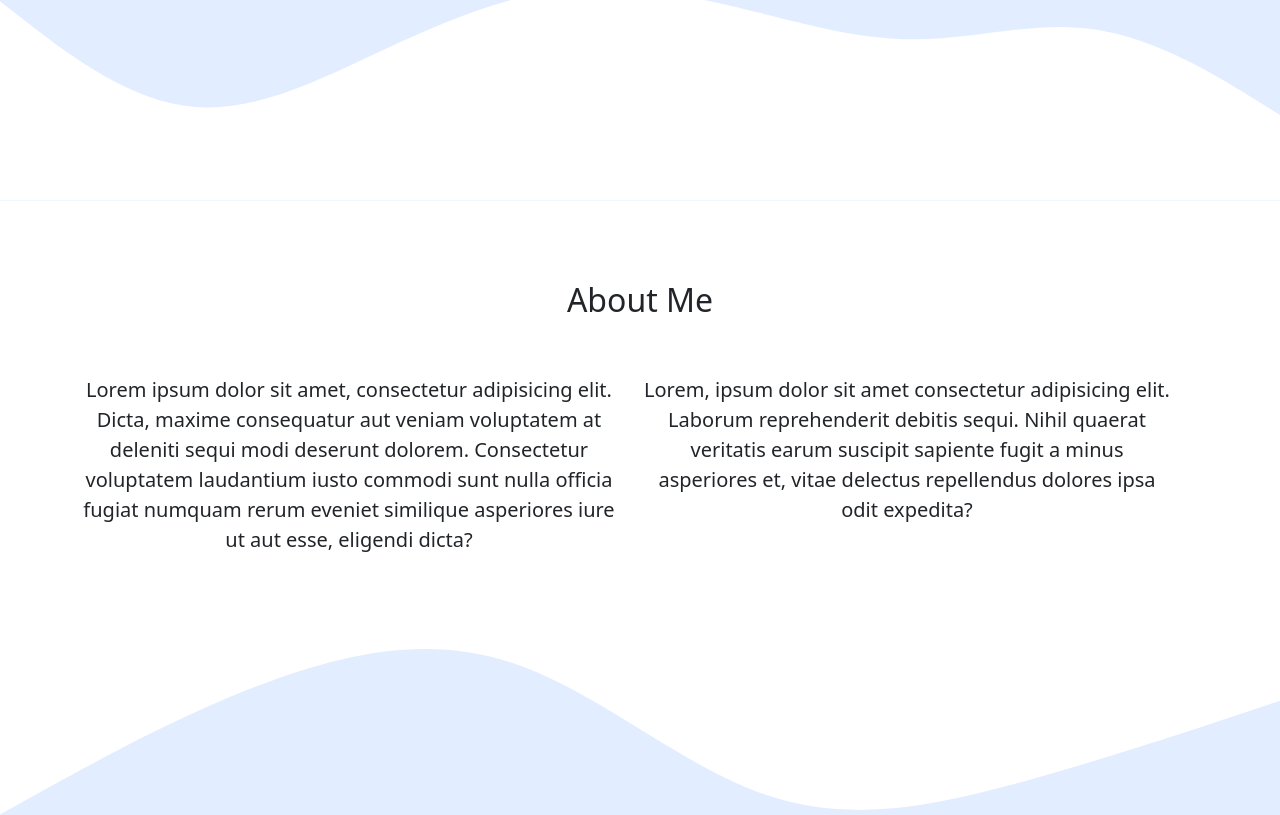
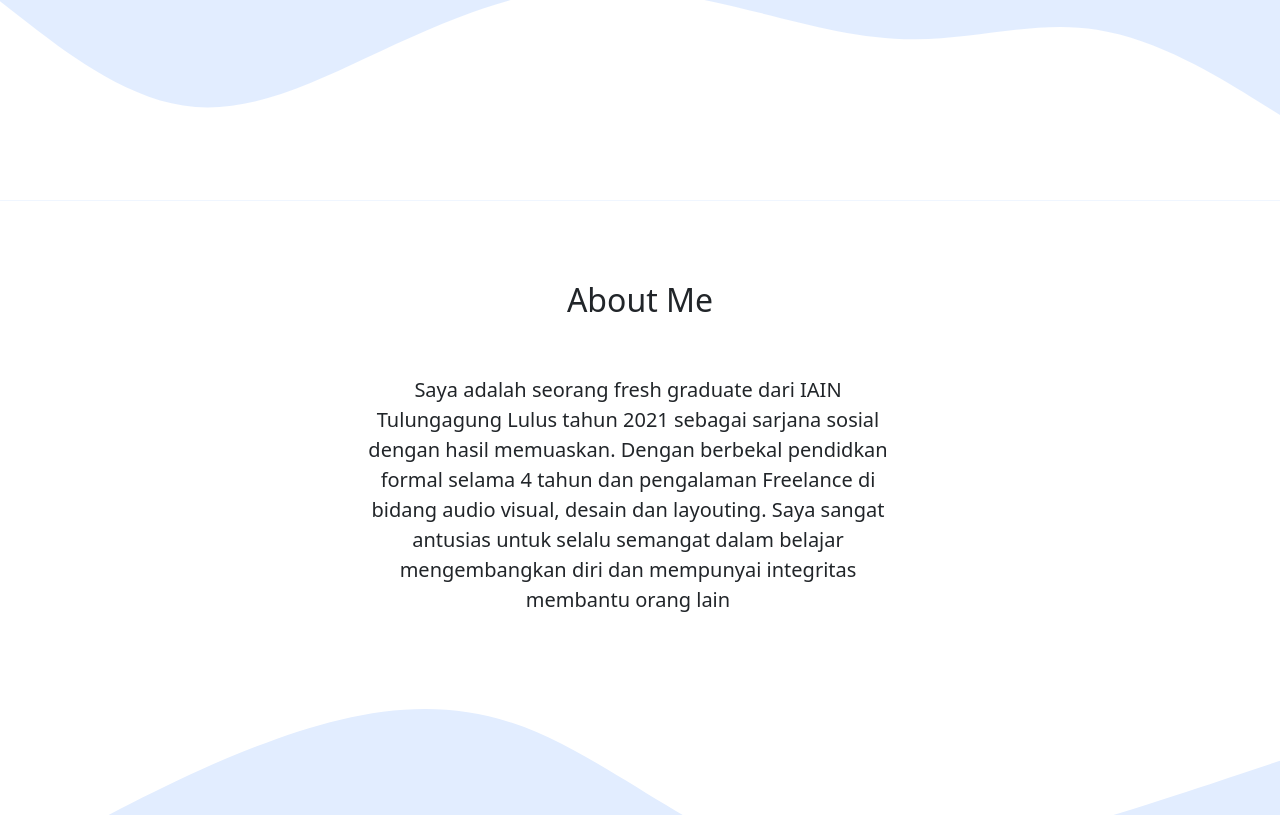
Before and after one commit to mrudicahyono/portofolio-mrudic, a plain HTML site: page index.html in a window 1280 px wide. Shown: the part 501-1316 px from the top of the page. Drawn offline with nearby package versions, Linux system fonts and the light colour scheme.

Commit message:
menambahkan about

```diff
--- a/index.html
+++ b/index.html
@@ -69,14 +69,8 @@
           <div class="row justify-content-center fs-5 text-center">
             <div class="col-md-6 mb-3">
               <p>
-                Lorem ipsum dolor sit amet, consectetur adipisicing elit. Dicta, maxime consequatur aut veniam voluptatem at deleniti sequi modi deserunt dolorem. Consectetur voluptatem laudantium iusto commodi sunt nulla officia fugiat
-                numquam rerum eveniet similique asperiores iure ut aut esse, eligendi dicta?
-              </p>
-            </div>
-            <div class="col-md-6 mb-3">
-              <p>
-                Lorem, ipsum dolor sit amet consectetur adipisicing elit. Laborum reprehenderit debitis sequi. Nihil quaerat veritatis earum suscipit sapiente fugit a minus asperiores et, vitae delectus repellendus dolores ipsa odit
-                expedita?
+                Saya adalah seorang fresh graduate dari IAIN Tulungagung Lulus tahun 2021 sebagai sarjana sosial dengan hasil memuaskan. Dengan berbekal pendidkan formal selama 4 tahun dan pengalaman Freelance di bidang audio visual, desain
+                dan layouting. Saya sangat antusias untuk selalu semangat dalam belajar mengembangkan diri dan mempunyai integritas membantu orang lain
               </p>
             </div>
           </div>
```
